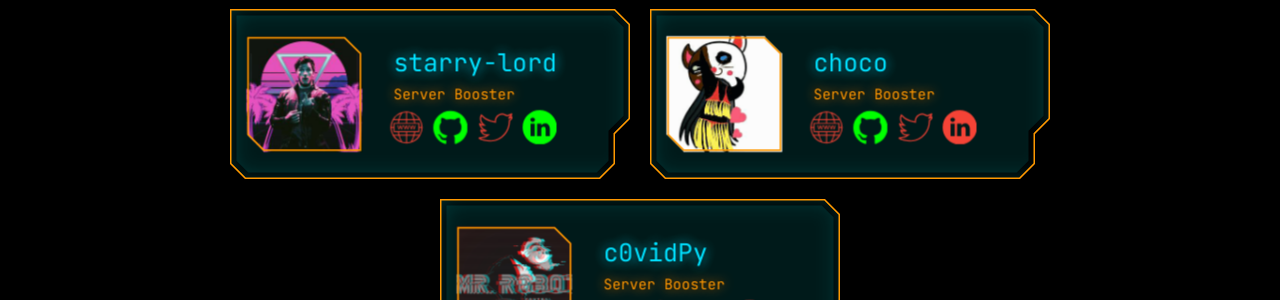
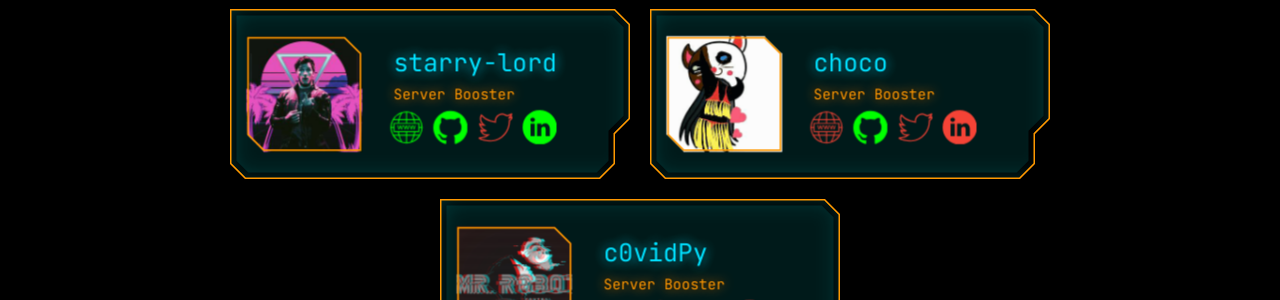
Before and after one commit to thewhitecircle/thewhitecircle.github.io, a Jekyll site: the page built from index.html, in a window 1280 px wide. Shown: the part 1516-1816 px from the top of the page. Built offline with Jekyll 4.4.1, drawn with Linux system fonts in a browser that asks for light colours.

```diff
--- a/_data/contrib.yml
+++ b/_data/contrib.yml
@@ -4,8 +4,8 @@
   social:
     -
       website:
-        img: images/social/disabled_web.svg
-        link:
+        img: images/social/web.svg
+        link: https://starrylord.ch
       github:
         img: images/social/github.svg
         link: https://github.com/Starry-lord
--- a/_data/ctf_team.yml
+++ b/_data/ctf_team.yml
@@ -88,8 +88,8 @@
   social:
     -
       website:
-        img: images/social/disabled_web.svg
-        link:
+        img: images/social/web.svg
+        link: https://starrylord.ch
       github:
         img: images/social/github.svg
         link: https://github.com/Starry-lord/
```
